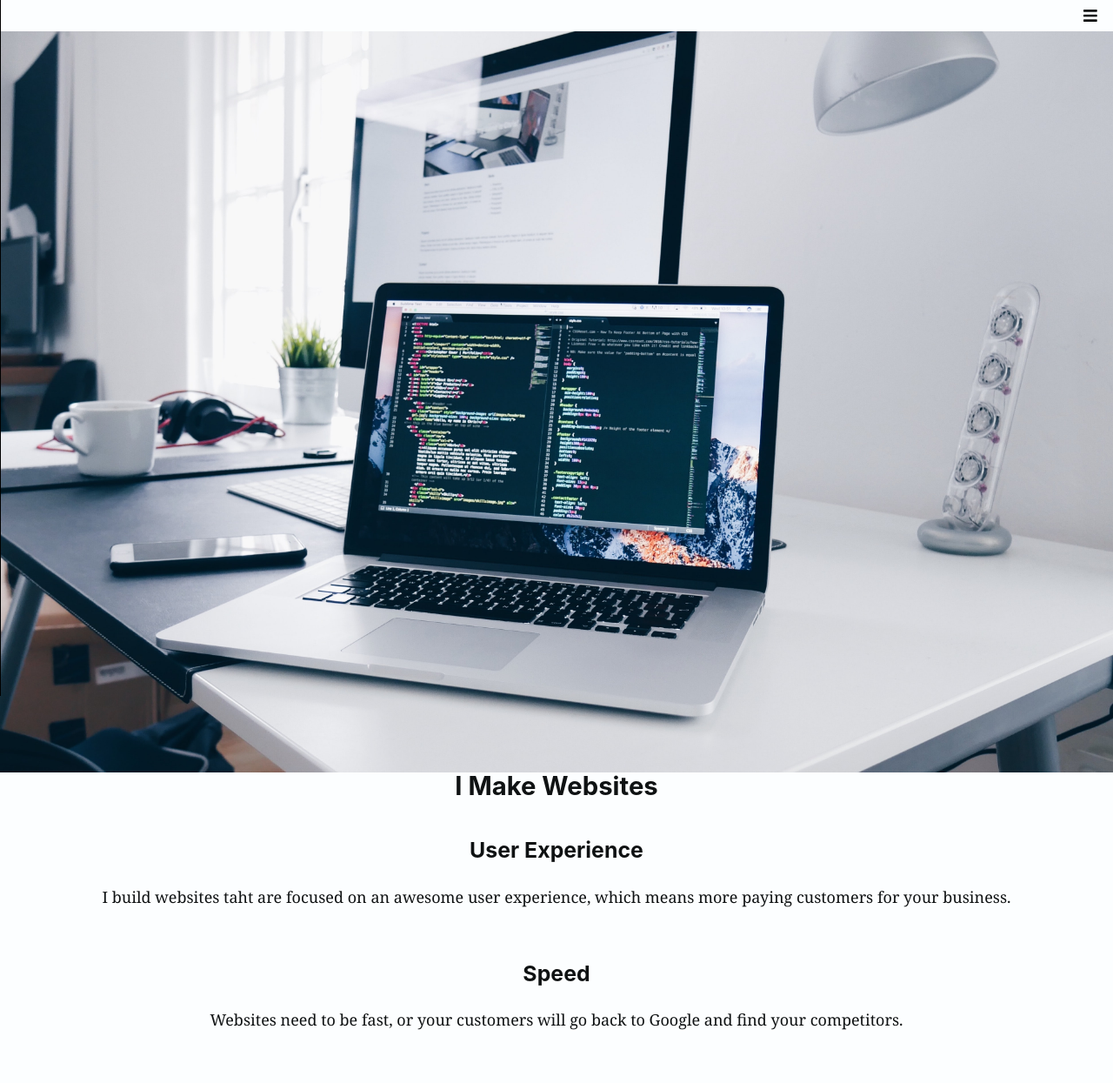
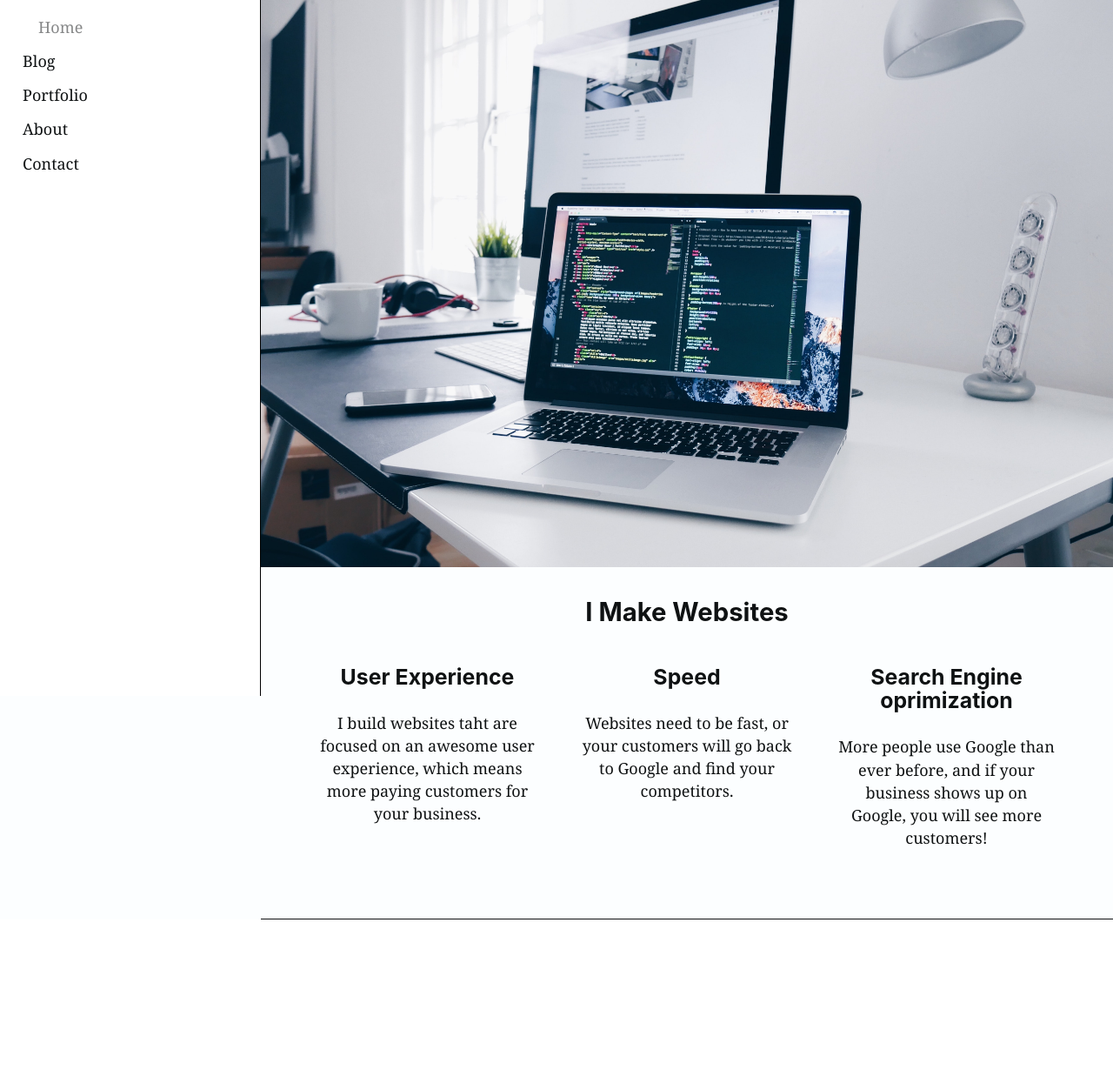
Before and after one commit to ketionor/not-your-daddys-landscaper, a Gatsby site: page / in a window 1280 px wide. Shown: the top 1245 px of the page at 87% size. After the commit the page ends 1057 px from the top, so only its background shows below. Built offline with nearby package versions, Linux system fonts and the light colour scheme; Gatsby itself is replaced by a stand-in of ours.

```diff
--- a/src/styles/index.scss
+++ b/src/styles/index.scss
@@ -29,7 +29,7 @@
     // text-secondary: $text--2--light,
     // link: $brand--blue--light,
     // hover: $hover--light,
-    // border: $border--light,,,,,,,,,,,,,,,,,,,,,,,,,,,,,,,,,,,,,,,,,,,,,,,,,,,,,,,,,,,,,,,,,,,,,,,,,,,,,,,,,
+    // border: $border--light,,,,,,,,,,,,,,,,,,,,,,,,,,,,,,,,,,,,,,,,,,,,,,,,,,,,,,,,,,,,,,,,,,,,,,,,,,,,,,,,,,,,,,,,,,,,,
   ),
   dark: (
     // logo: url("./images/logos/Logo (White on Transparent).png"),
@@ -41,7 +41,7 @@
     // text-secondary: $text--2--dark,
     // link: $brand--blue--dark,
     // hover: $hover--dark,
-    // border: $border--dark,,,,,,,,,,,,,,,,,,,,,,,,,,,,,,,,,,,,,,,,,,,,,,,,,,,,,,,,,,,,,,,,,,,,,,,,,,,,,,,,,
+    // border: $border--dark,,,,,,,,,,,,,,,,,,,,,,,,,,,,,,,,,,,,,,,,,,,,,,,,,,,,,,,,,,,,,,,,,,,,,,,,,,,,,,,,,,,,,,,,,,,,,
   ),
 );
 
@@ -75,6 +75,7 @@
   padding: 0.5em 1em;
   display: flex;
   justify-content: flex-end;
+  transition: height 0.25s;
 }
 
 .theme-container {
@@ -143,8 +144,6 @@
     }
 
     .post-list-item {
-      // background-color: red;
-      // width: 100%;
       width: 300px;
       margin: 1em;
 
@@ -287,14 +286,30 @@
 
 .value-prop {
   text-align: center;
+  border-bottom: 1px solid $text--light;
+  padding: 2em;
   .value-prop-items {
     display: flex;
     justify-content: space-evenly;
     flex-wrap: wrap;
     span {
       text-align: center;
-      min-width: 300px;
+      max-width: 250px;
       margin: 1em;
     }
   }
 }
+
+@media (min-width: 768px) {
+  .nav {
+    width: 300px;
+  }
+
+  .content-container {
+    margin-left: 300px;
+  }
+
+  .mobile-nav {
+    display: none;
+  }
+}
```
